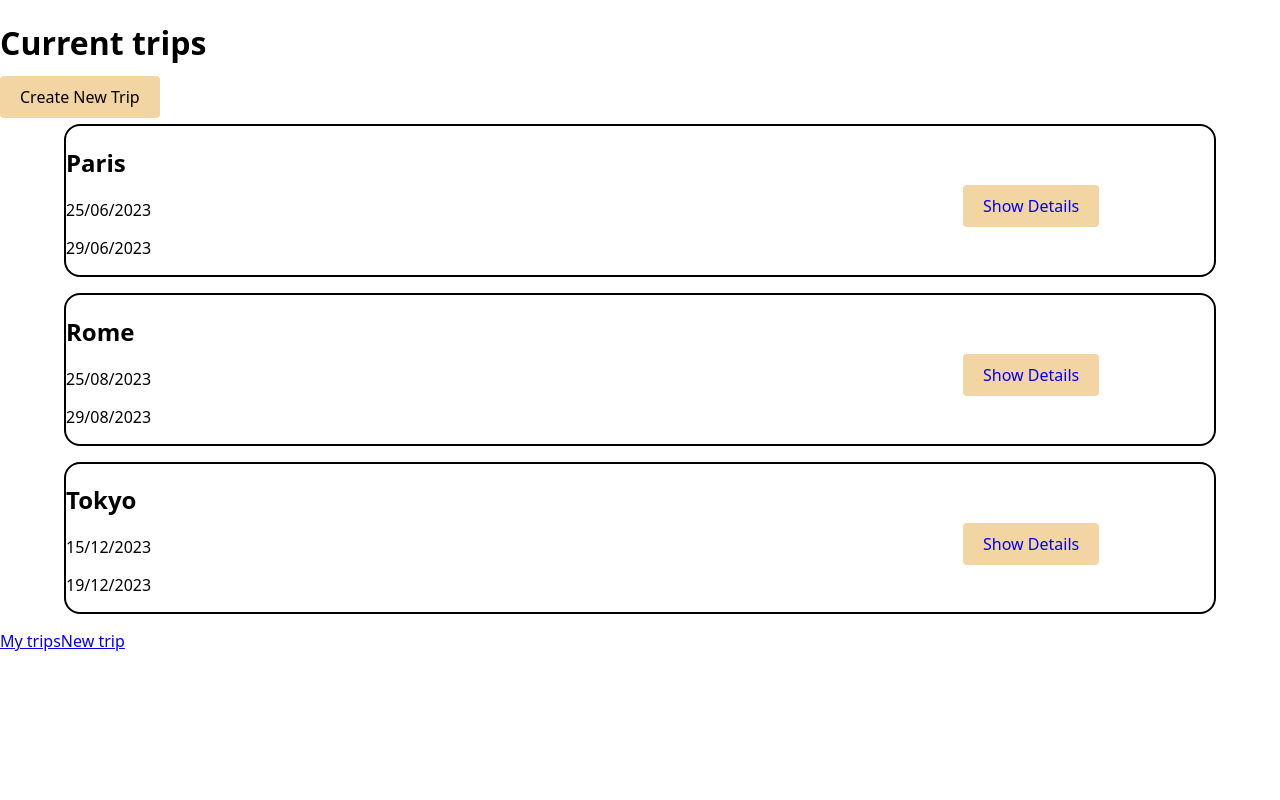
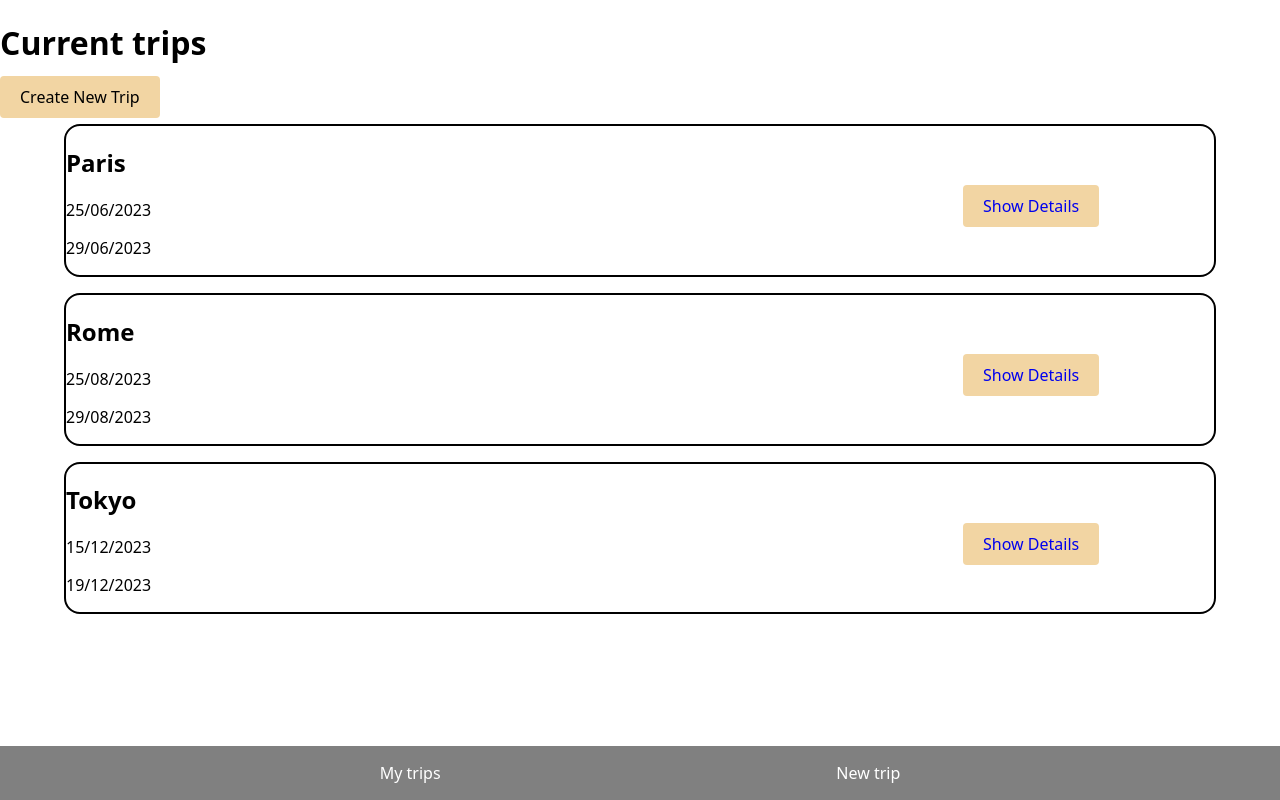
Before and after one commit to LukasWeckner/Capstone-Travel, a Next.js app: page / in a window 1280 px wide. Built offline with nearby package versions, Linux system fonts and the light colour scheme.

Commit message:
add some styling to FooterNavigation

```diff
--- a/components/FooterNavigation/index.js
+++ b/components/FooterNavigation/index.js
@@ -1,12 +1,34 @@
 import Link from "next/link";
+import styled from "styled-components";
 
 // I intentially didn't add a <footer> tag around the <nav> here in the component, so that every single page of my app uses a clear semantic structure of <header>, <main> and <footer>. Meaning the FooterNavigation component is surrounded by <footer> tags on every page of the app.
 
 export default function FooterNavigation() {
   return (
-    <nav>
-      <Link href={"/"}>My trips</Link>
-      <Link href={"/new-trip"}>New trip</Link>
-    </nav>
+    <StyledNavWrapper>
+      <StyledNav>
+        <StyledLink href={"/"}>My trips</StyledLink>
+        <StyledLink href={"/new-trip"}>New trip</StyledLink>
+      </StyledNav>
+    </StyledNavWrapper>
   );
 }
+
+const StyledNavWrapper = styled.div`
+  position: fixed;
+  bottom: 0;
+  width: 100%;
+  padding: 1rem;
+  background-color: grey;
+`;
+
+const StyledNav = styled.nav`
+  display: flex;
+  justify-content: space-evenly;
+  gap: 2rem;
+`;
+
+const StyledLink = styled(Link)`
+  color: white;
+  text-decoration: none;
+`;
```
